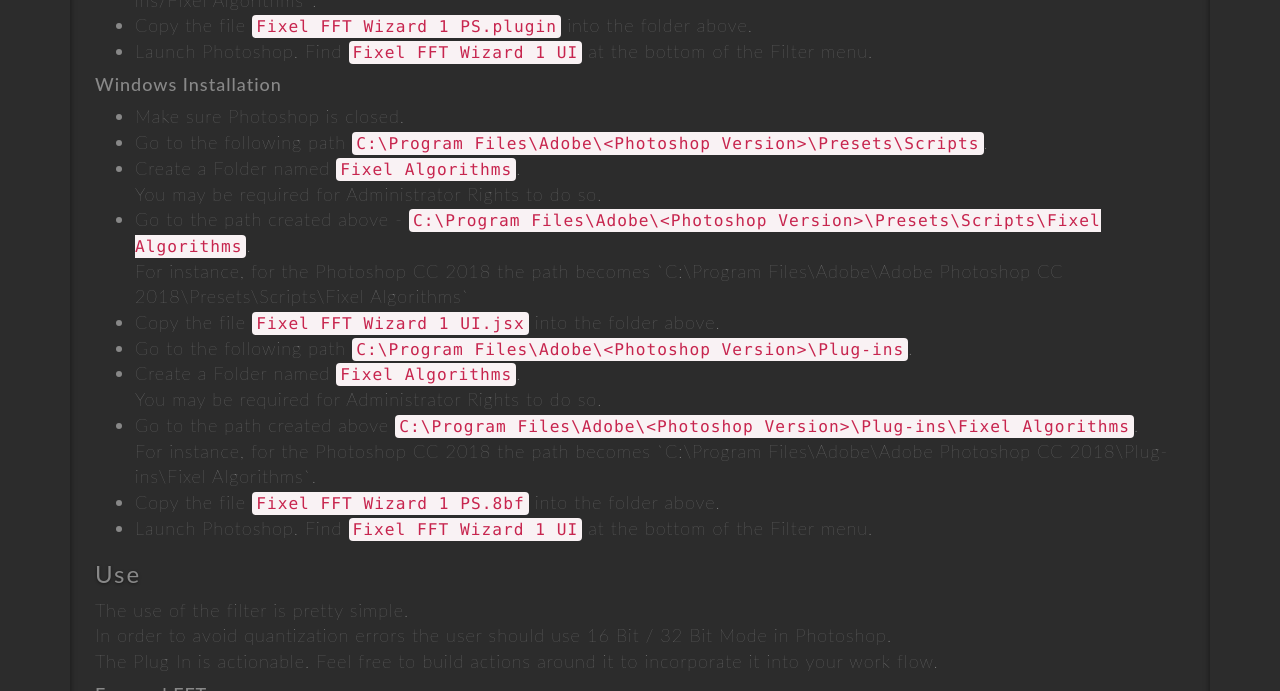
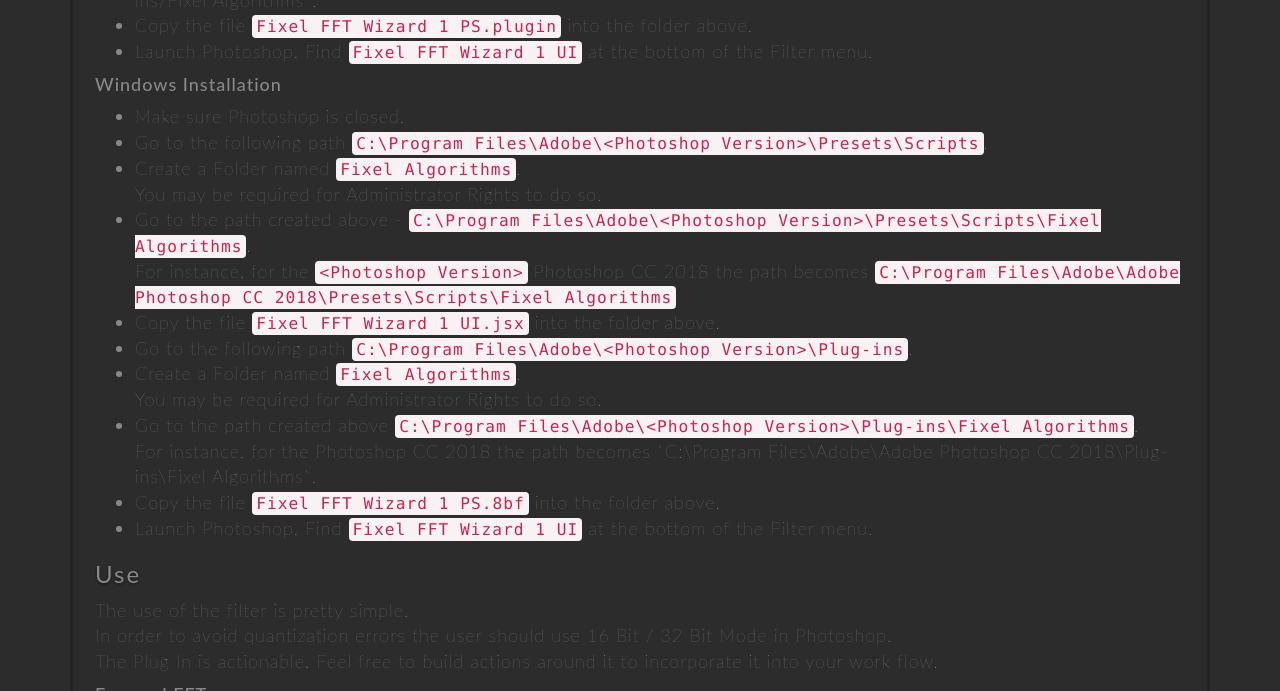
Before and after one commit to FixelAlgorithmsTeam/fixel, a Jekyll site: the page built from _posts/2018-07-30-fixel-fft-wizard-1-ps.md, in a window 1280 px wide and 900 px high, scrolled down 3246 px, cut to the strip 0-691 px from the top of the window. Built offline with Jekyll 4.4.1, drawn with Linux system fonts in a browser that asks for light colours; nearby versions of some CDN libraries; comment, search, counter and statistics services are not loaded.

Commit message:
New 	- 	Updated Blog Post (Hidden Mode) - "Fixel FFT Wizard". Fixed 	- 	B Known Issues 	-	C To Do 	- 	Enable MathJax (See documentation). Remarks 	- 	E

```diff
--- a/_posts/2018-07-30-fixel-fft-wizard-1-ps.md
+++ b/_posts/2018-07-30-fixel-fft-wizard-1-ps.md
@@ -114,7 +114,7 @@
  *  Create a Folder named `Fixel Algorithms`.
     You may be required for Administrator Rights to do so.
  *  Go to the path created above - `C:\Program Files\Adobe\<Photoshop Version>\Presets\Scripts\Fixel Algorithms`.
-    For instance, for the <Photoshop Version> Photoshop CC 2018 the path becomes `C:\Program Files\Adobe\Adobe Photoshop CC 2018\Presets\Scripts\Fixel Algorithms`
+    For instance, for the `<Photoshop Version>` Photoshop CC 2018 the path becomes `C:\Program Files\Adobe\Adobe Photoshop CC 2018\Presets\Scripts\Fixel Algorithms`
  *  Copy the file `Fixel FFT Wizard 1 UI.jsx` into the folder above.
  *  Go to the following path `C:\Program Files\Adobe\<Photoshop Version>\Plug-ins`.
  *  Create a Folder named `Fixel Algorithms`.
```
